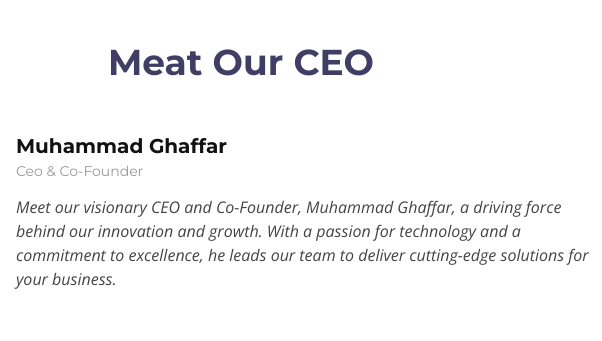
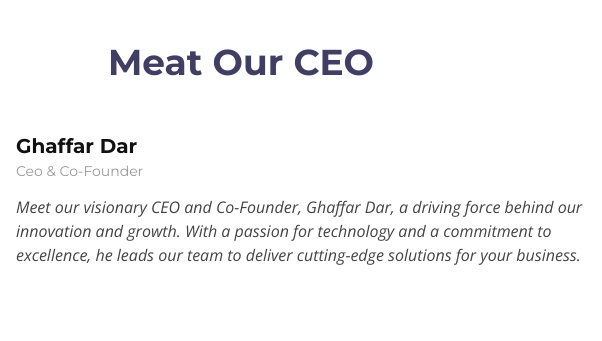
Before and after one commit to GhaffarDar/espotsolutions, a plain HTML site: page index.html in a window 1280 px wide. Shown: the part 2640-2981 px from the top of the page, 399-1001 px from the left. Drawn offline with nearby package versions, Linux system fonts and the light colour scheme; files whose address does not match are found by name.

Commit message:
index.html

```diff
--- a/index.html
+++ b/index.html
@@ -308,10 +308,10 @@
 
               <div class="testimonial-item">
                 <img src="img/Ghaffar Dar" class="testimonial-img" alt="">
-                <h3>Muhammad Ghaffar</h3>
+                <h3>Ghaffar Dar</h3>
                 <h4>Ceo &amp; Co-Founder</h4>
                 <p>
-                  Meet our visionary CEO and Co-Founder, Muhammad Ghaffar, a driving force behind our innovation and growth. With a passion for technology and a commitment to excellence, he leads our team to deliver cutting-edge solutions for your business.
+                  Meet our visionary CEO and Co-Founder, Ghaffar Dar, a driving force behind our innovation and growth. With a passion for technology and a commitment to excellence, he leads our team to deliver cutting-edge solutions for your business.
                 </p>
               </div>
 
```
